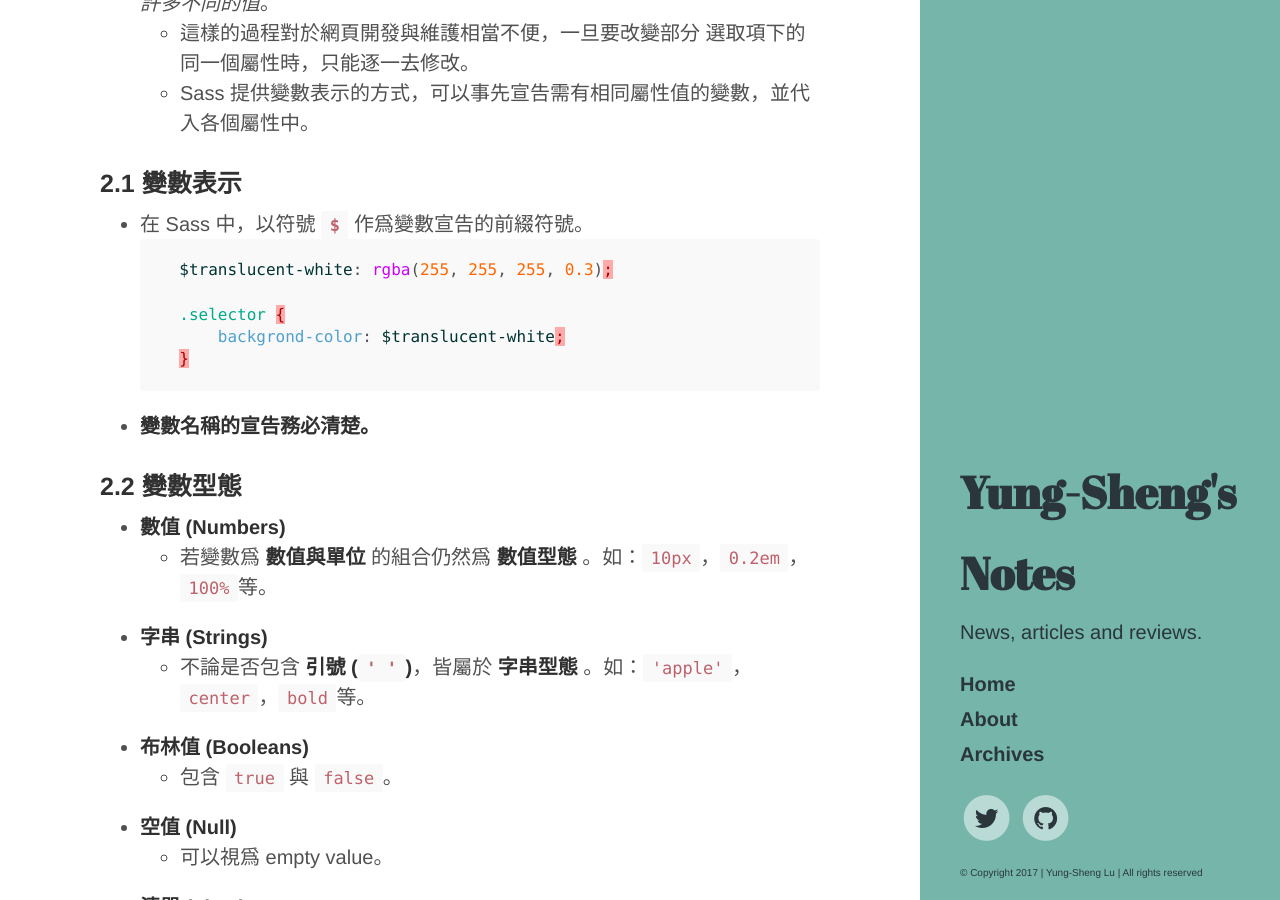
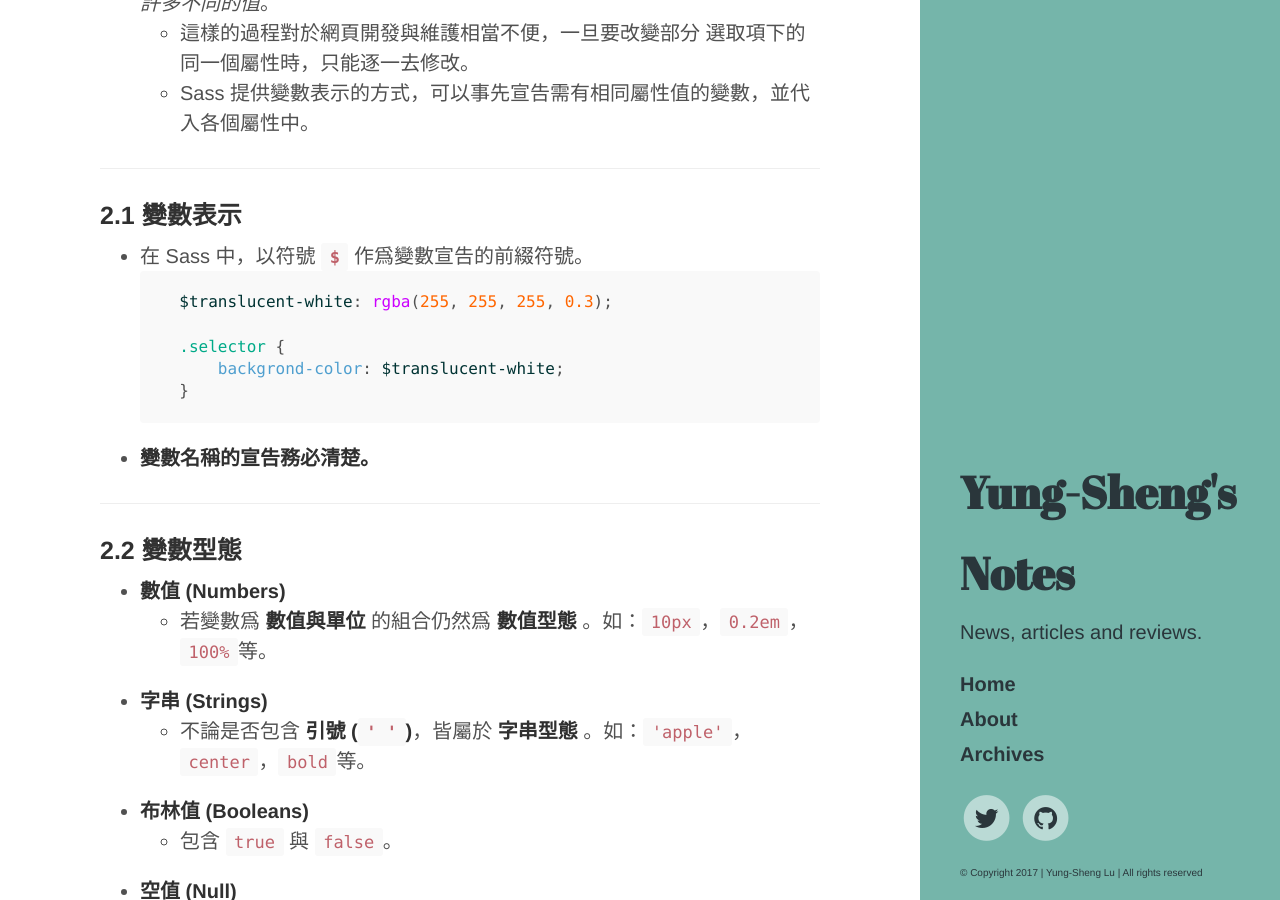
Before and after one commit to dppss90010/yungshenglu.github.io, a Jekyll site: the page built from _posts/2017-12-20-SassNotes2.markdown, in a window 1280 px wide and 900 px high, scrolled down 812 px. Built offline with Jekyll 4.4.1, drawn with Linux system fonts in a browser that asks for light colours; comment, search, counter and statistics services are not loaded.

Commit message:
Modify sass code block language

````diff
--- a/_posts/2017-12-20-SassNotes2.markdown
+++ b/_posts/2017-12-20-SassNotes2.markdown
@@ -22,10 +22,12 @@ present    :
     * 這樣的過程對於網頁開發與維護相當不便，一旦要改變部分 選取項下的同一個屬性時，只能逐一去修改。
     * Sass 提供變數表示的方式，可以事先宣告需有相同屬性值的變數，並代入各個屬性中。
 
+---
+
 ### 2.1 變數表示
 
 * 在 Sass 中，以符號 **`$`** 作爲變數宣告的前綴符號。
-    ```sass
+    ```scss
     $translucent-white: rgba(255, 255, 255, 0.3);
 
     .selector {
@@ -33,6 +35,8 @@ present    :
     }
     ```
 * **變數名稱的宣告務必清楚。**
+
+---
 
 ### 2.2 變數型態
 
````
